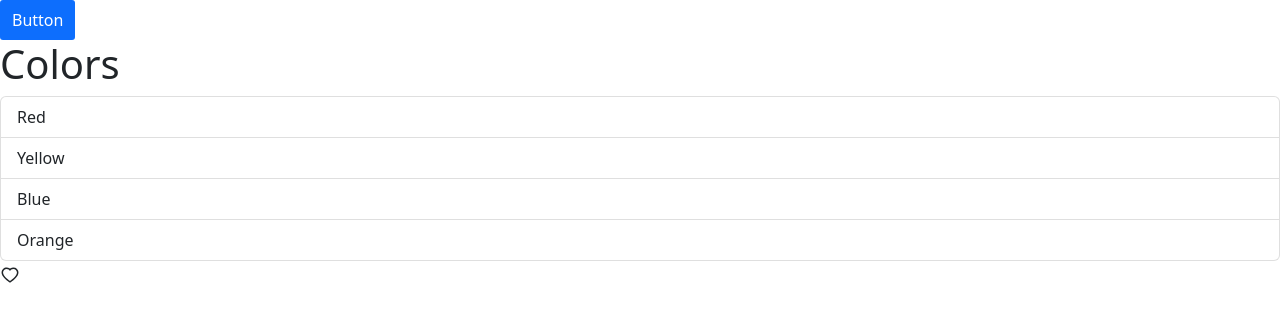
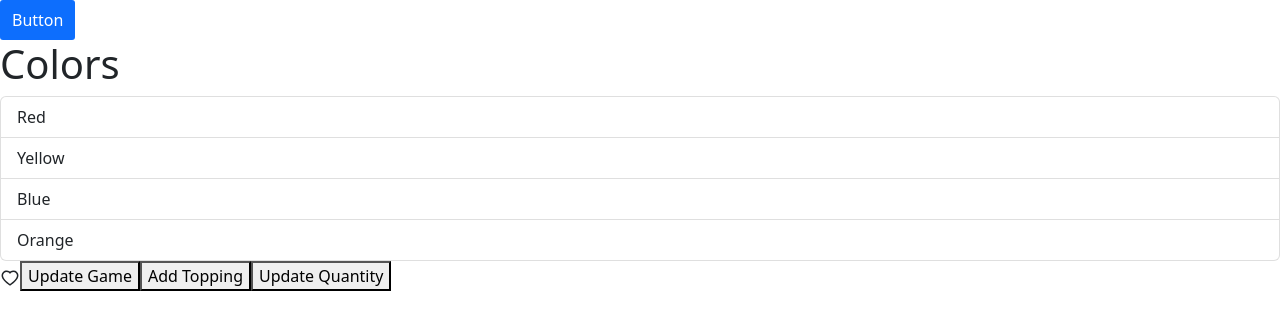
Before and after one commit to rajpoot-shikha/react-learning-journey, a React (Vite) app: page / in a window 1280 px wide. Shown: the top 330 px of the page. Built offline with nearby package versions, Linux system fonts and the light colour scheme.

Commit message:
update state practice

```diff
--- a/src/App.tsx
+++ b/src/App.tsx
@@ -14,6 +14,50 @@ function App() {
   const colors = ["Red", "Yellow", "Blue", "Orange"];
   const [alertVisible, setAlertVisibility] = useState(false);
 
+  //ex1 (Managing State): to change the name of player
+  const [game, setGame] = useState({
+    id: 1,
+    player: {
+      fname: "John",
+      lname: "Smith",
+    },
+  });
+
+  //ex2 (Managing State): to add a topping
+  const [pizza, setPizza] = useState({
+    name: "Spicy Pepperoni",
+    toppings: ["Mushroom"],
+  });
+
+  //ex3 (Managing State): update quantity
+  const [cart, setCart] = useState({
+    discount: 0.1,
+    items: [
+      { id: 1, title: "Product 1", quantity: 1 },
+      { id: 2, title: "Product 2", quantity: 1 },
+    ],
+  });
+
+  const handleUpdateGame = () => {
+    setGame({ ...game, player: { ...game.player, fname: "Nick" } });
+    console.log(game);
+  };
+
+  const handleAddTopping = () => {
+    setPizza({ ...pizza, toppings: [...pizza.toppings, "Olives"] });
+    console.log(pizza);
+  };
+
+  const handleUpdateQuantity = () => {
+    setCart({
+      ...cart,
+      items: cart.items.map((item) =>
+        item.id === 1 ? { ...item, quantity: 2 } : item
+      ),
+    });
+    console.log(cart);
+  };
+
   return (
     <>
       {alertVisible && (
@@ -28,6 +72,9 @@ function App() {
           console.log("clicked");
         }}
       ></Like>
+      <button onClick={handleUpdateGame}>Update Game</button>
+      <button onClick={handleAddTopping}>Add Topping</button>
+      <button onClick={handleUpdateQuantity}>Update Quantity</button>
     </>
   );
 }
```
